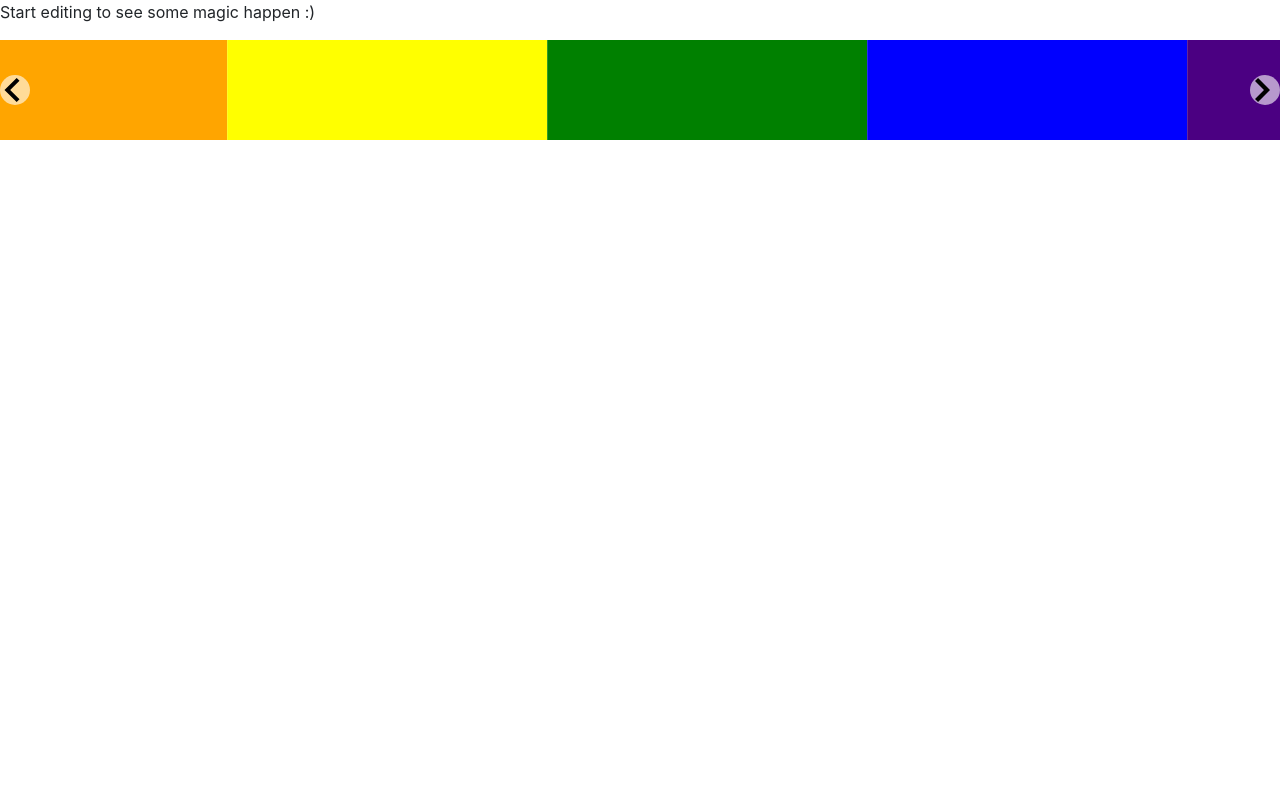
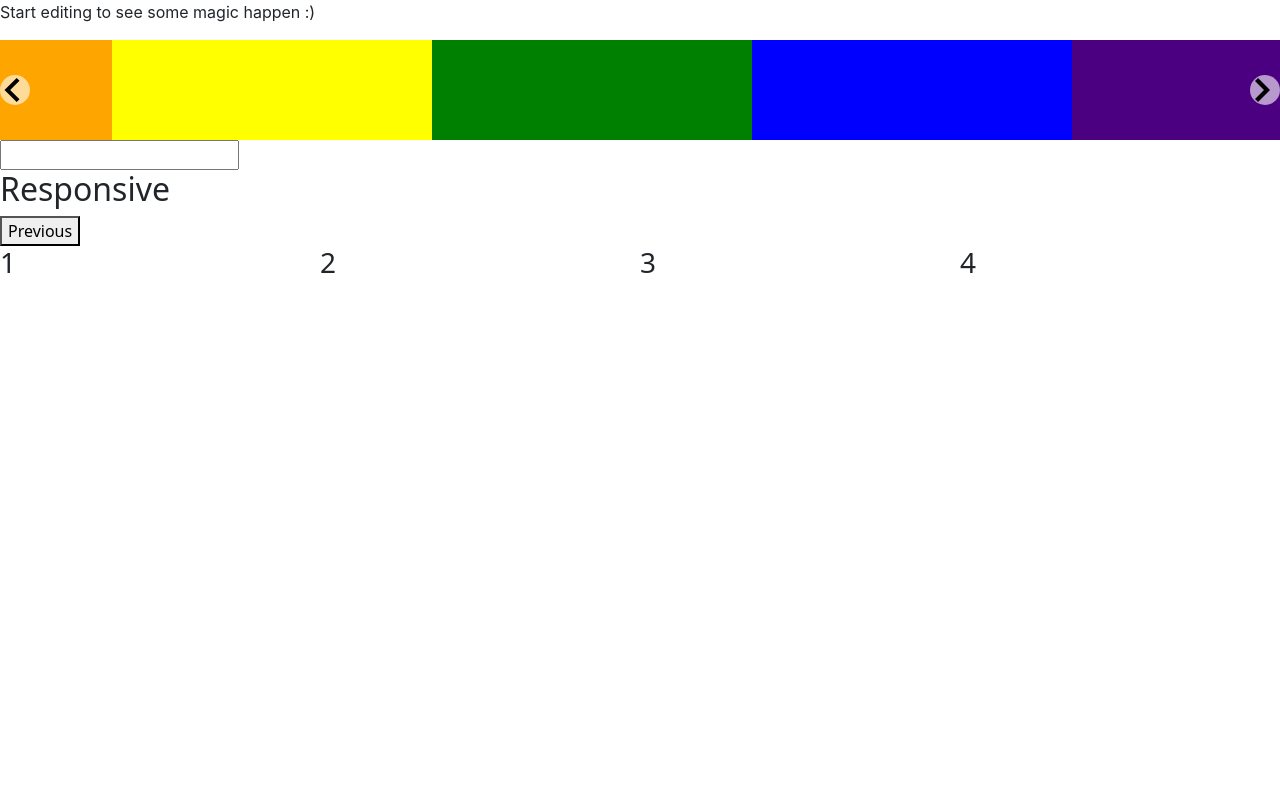
Before and after one commit to gunesh/react-coding, a React (Create React App) app: page / in a window 1280 px wide. Shown: the top 800 px of the page. Built offline with nearby package versions, Linux system fonts and the light colour scheme.

Commit message:
1 file modified

```diff
--- a/src/App.js
+++ b/src/App.js
@@ -16,9 +16,9 @@ export default function App() {
       <Example />
       {/*   {console.log(split('ls -al / "dsfsfsf fgfddgg"'))} */}
       {/* <Input placeholder="Enter Value" /> */}
-      {/* <Autocomplete options={options} />
+      <Autocomplete options={options} />
       <MultipleItems />
-      <Transition /> */}
+     {/*  <Transition /> */}
     </div>
   );
 }
```
